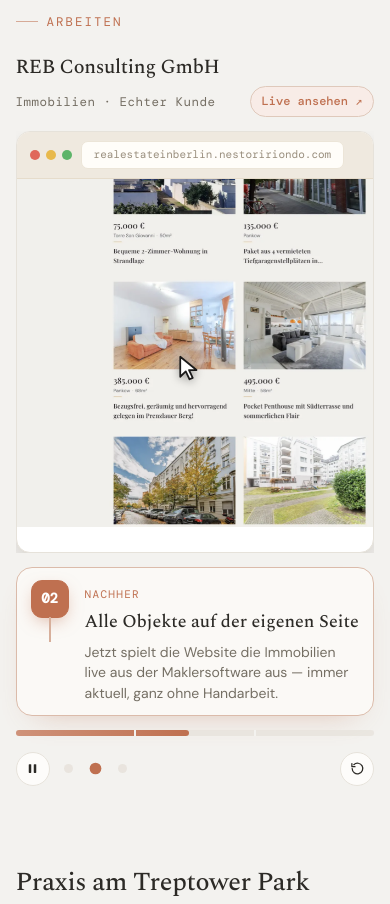
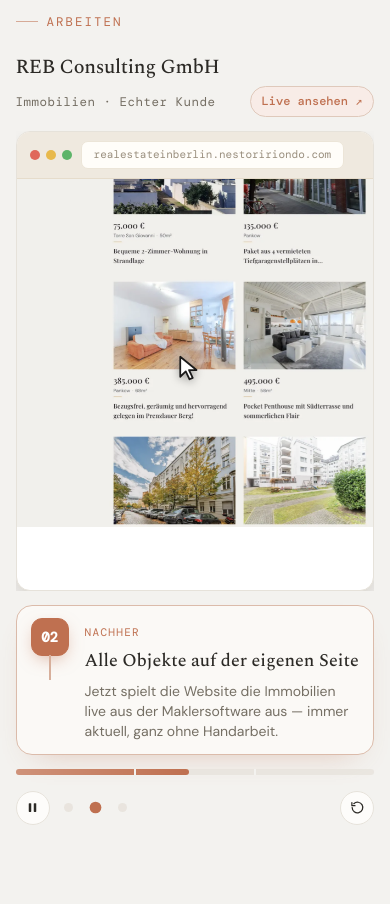
Before and after one commit to nestoririondo/portfolio2026, a React (Vite) app: page / in a window 390 px wide. Shown: the part 1080-1984 px from the top of the page. Built offline with nearby package versions, Linux system fonts and the light colour scheme.

Commit message:
feat: update mobile layout dimensions and improve comments for clarity

```diff
--- a/src/components/sections/arbeiten/StickyCase.tsx
+++ b/src/components/sections/arbeiten/StickyCase.tsx
@@ -666,7 +666,7 @@ export function StickyCase() {
             className={"case-phone-rise" + (showPhone ? " is-active" : "")}
             style={{ position: "relative", zIndex: 2 }}
           >
-            <PhoneFrame width={mobile ? 178 : 252}>
+            <PhoneFrame width={mobile ? 205 : 252}>
               <RebMobile showNotification={notify} />
             </PhoneFrame>
           </div>
--- a/src/index.css
+++ b/src/index.css
@@ -35,22 +35,20 @@ html {
 .case-snap {
   scroll-snap-align: center;
 }
-/* mobile case study as one coherent screen: title and controls stay fixed-size
-   at top/bottom while the visual flexes to fill the space between — no dead gap,
-   and the whole unit fits in (and snaps to) one viewport */
+/* mobile case study as one coherent block: title, then the visual, then the
+   chapter card + controls. The block is content-height (no forced viewport
+   height) so iOS Safari's dynamic toolbar can't leave dead bands above/below. */
 .case-mobile {
   display: flex;
   flex-direction: column;
   gap: 14px;
-  /* a DEFINITE height (not min-height) so the flexing stage gets a definite
-     height too — otherwise its inner height:100% resolves to zero and the
-     visual collapses. Falls back to auto on browsers without svh. */
-  height: 600px;
-  height: calc(100svh - 96px);
 }
 .case-mobile__stage {
-  flex: 1 1 auto;
-  min-height: 0;
+  /* the visual is sized to the DYNAMIC viewport (dvh tracks the toolbar), so it
+     stays large and the block roughly fills the screen in every toolbar state.
+     A definite height also lets the inner height:100% resolve. */
+  height: 360px; /* fallback */
+  height: min(56dvh, 460px);
   /* clip the visual so a mockup taller than the stage can never spill onto the
      chapter card or controls below it */
   overflow: hidden;
```
